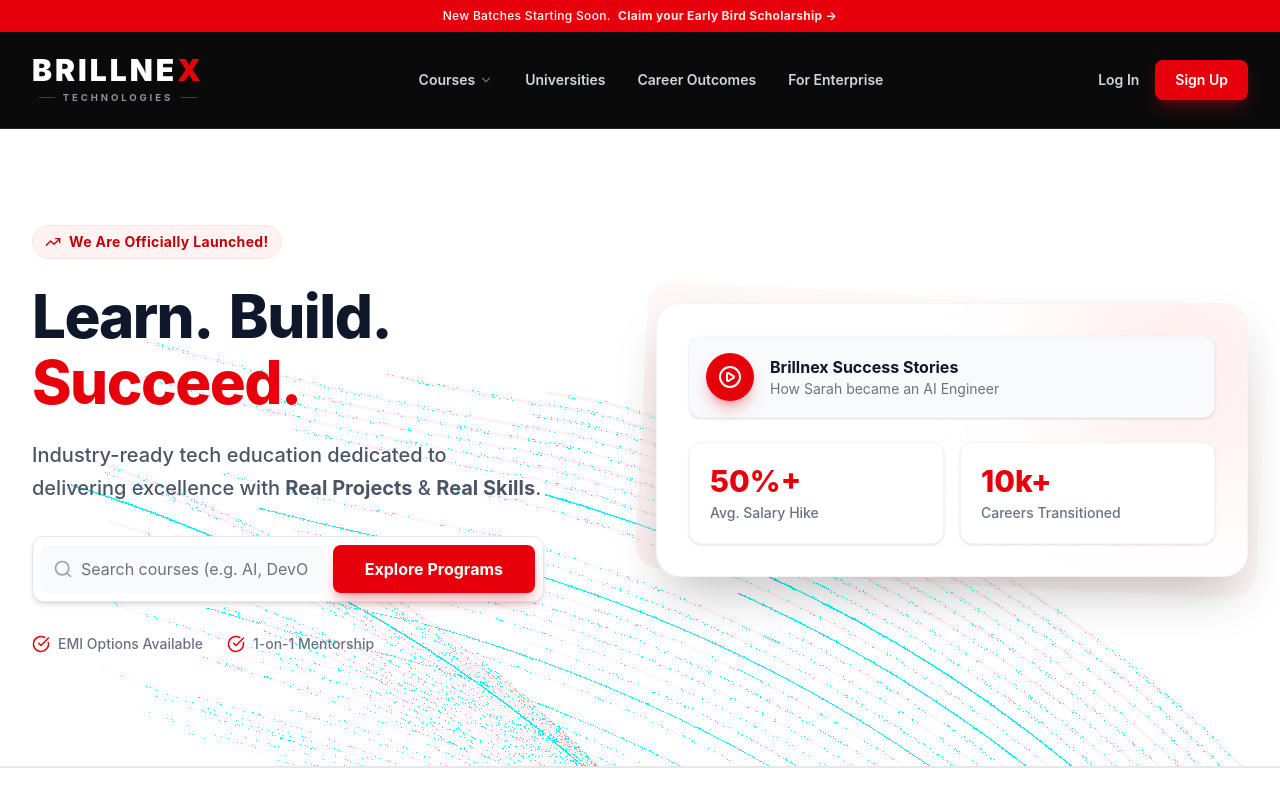
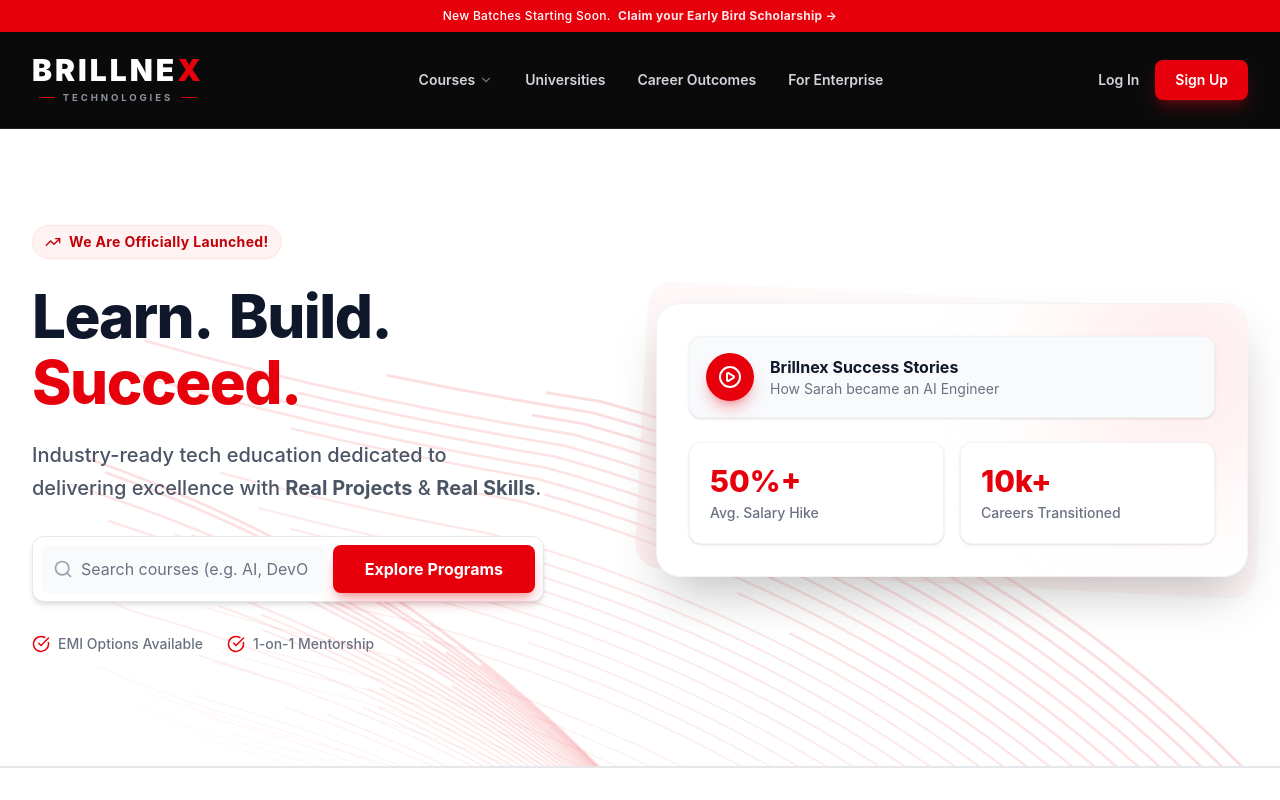
Before and after one commit to reddyrohan2003/brillnex-landing, a React (Vite) app: page / in a window 1280 px wide. Shown: the top 800 px of the page. Built offline with nearby package versions, Linux system fonts and the light colour scheme.

Commit message:
Change FloatingPaths to vibrant theme red

```diff
--- a/src/App.jsx
+++ b/src/App.jsx
@@ -23,7 +23,7 @@
   return (
     <div className="absolute inset-0 pointer-events-none">
       <svg
-        className="w-full h-full text-red-200 dark:text-neutral-900"
+        className="w-full h-full text-red-600 dark:text-neutral-900"
         viewBox="0 0 696 316"
         fill="none"
       >
@@ -34,7 +34,7 @@
             d={path.d}
             stroke="currentColor"
             strokeWidth={path.width}
-            strokeOpacity={0.35 + path.id * 0.015}
+            strokeOpacity={0.06 + path.id * 0.01}
             initial={{ pathLength: 0.3, opacity: 0.6 }}
             animate={{
               pathLength: 1,
```
